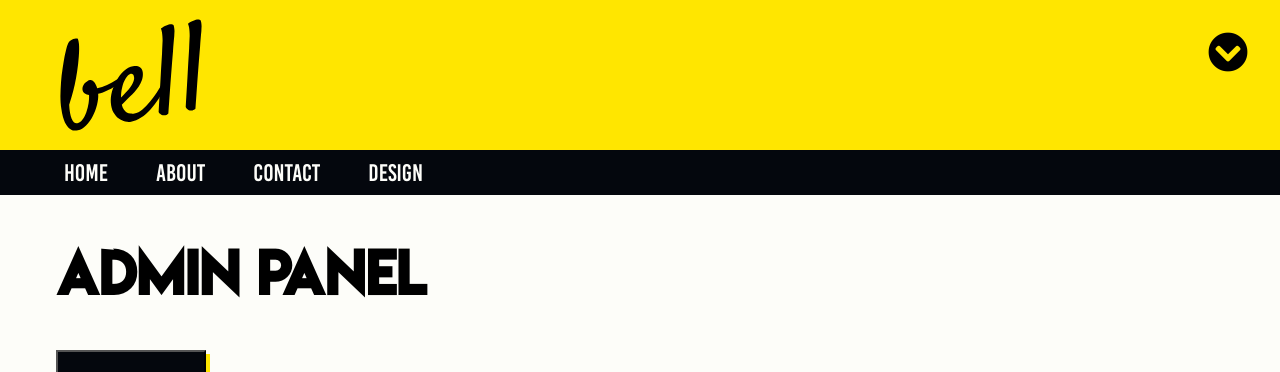
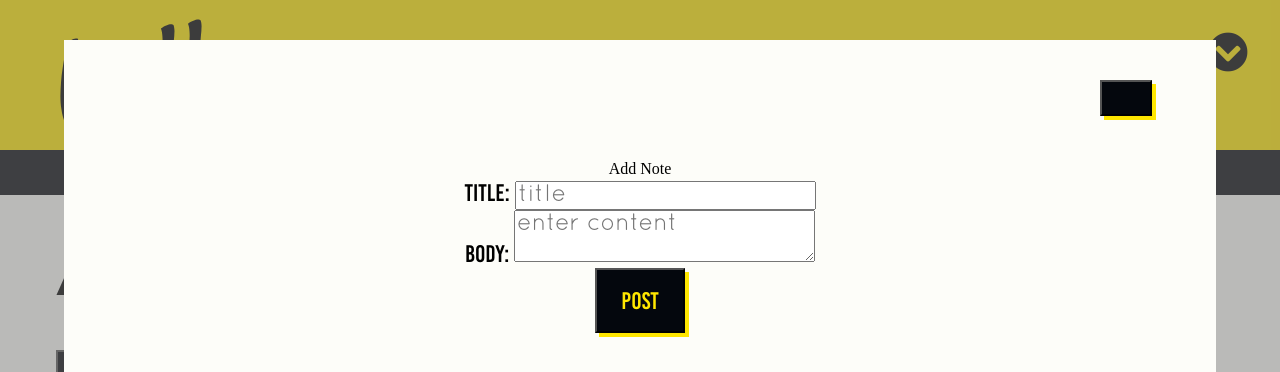
Before and after one commit to rileyjsumner/Bell-Magazine, a Vue app: page /Admin in a window 1280 px wide. Both pictures are taken after a click on the button "Create Post". Shown: the top 372 px of the page. Built offline with nearby package versions, Linux system fonts and the light colour scheme; no server answers.

Commit message:
modal css

```diff
--- a/src/assets/styles/modal.scss
+++ b/src/assets/styles/modal.scss
@@ -1,11 +1,40 @@
+@import "utilities/_imports.scss";
+
 .modal {
   display: none;
+  z-index: 2;
 
-  &.isActive {
+  &.is-active {
     display: block;
+    width: 100%;
+    height: 100%;
     position: fixed;
-    width: 50%;
-    height: 50%;
+    background-color: rgba(120, 120, 120, .5);
+    top: 0;
+    left: 0;
     text-align: center;
   }
+
+  .modal-card {
+    z-index: 2;
+    top: 20%;
+    position: relative;
+  }
+
+  .modal-background {
+    background-color: $bell-white-accent;
+    width: 90%;
+    height: 90%;
+    position: fixed;
+    top: 5%;
+    left: 5%;
+    z-index: -1;
+  }
+
+  .modal-close {
+
+    position: absolute;
+    top: 10%;
+    right: 10%;
+  }
 }
--- a/src/components/admin/CreatePostModal.vue
+++ b/src/components/admin/CreatePostModal.vue
@@ -1,6 +1,7 @@
 <template>
     <div>
         <div class="modal" :class="{ 'is-active': isActive }">
+            <div class="modal-background"></div>
             <div class="modal-card">
                 <header class="modal-card-head">
                     Add Note
@@ -23,7 +24,7 @@
                     <button @click="create" class="button">Post</button>
                 </section>
             </div>
-            <button @click="toggle" class="modal-close" aria-label="close"></button>
+            <button @click="toggle" class="modal-close button-close" aria-label="close"></button>
         </div>
         <button @click="toggle" class="button">Create Post</button>
     </div>
@@ -44,7 +45,7 @@
         },
         methods: {
             create() {
-                let data = {title: this.title, body: this.body }
+                let data = {title: this.title, body: this.body };
                 createPost(data)
                     .then(data => {
                         this.$emit('createPost', data.post);
```
